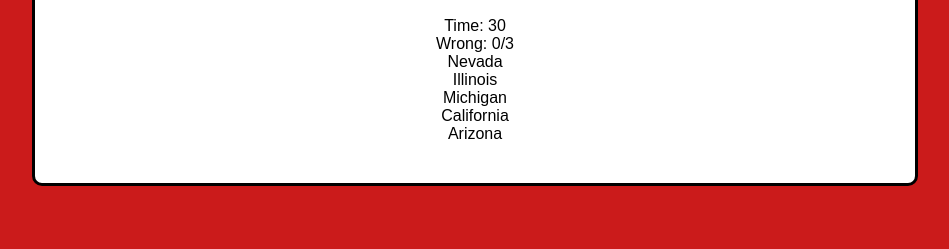
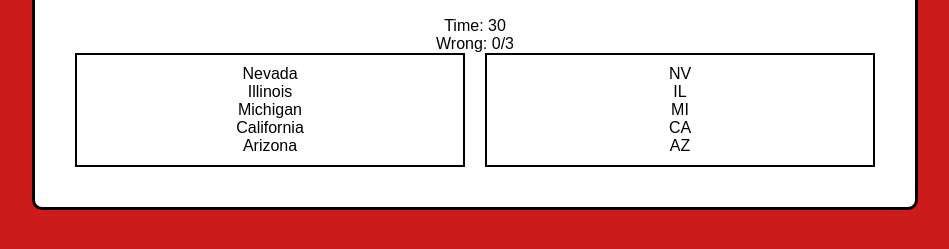
Before and after one commit to veggiebyte/us_geography_matching_game, a plain HTML site: page index.html in a window 1280 px wide. Both pictures are taken after a click on the button "★ State Abbreviations ★". Shown: the part 203-452 px from the top of the page, without its empty margins (165-1114 px from the left). Drawn offline with Linux system fonts and the light colour scheme.

Commit message:
Added right column on game board

```diff
--- a/css/style.css
+++ b/css/style.css
@@ -1,7 +1,3 @@
-#game {
-    display: none;
-}
-
 #results {
     display: none;
 }
@@ -46,3 +42,15 @@ button:hover {
         border-radius: 20px;
 
 }
+
+#left-column,
+#right-column {
+    flex: 1;
+    border: 2px solid black;
+    padding: 10px;
+}
+
+#columns-container {
+    display: flex;
+    gap: 20px;
+}
--- a/index.html
+++ b/index.html
@@ -21,12 +21,14 @@
         <button id="capitals">★ State Capitals ★</button>
     </div>
 
-    <div id="game-board">
-        <div id="timer">Time: 30</div>
-        <div id="errors">Wrong: 0/3</div>
+   <div id="game-board">
+    <div id="timer">Time: 30</div>
+    <div id="errors">Wrong: 0/3</div>
+    <div id="columns-container">
         <div id="left-column"></div>
         <div id="right-column"></div>
     </div>
+</div>
 
     <div id="results-screen">
         <h1 id="results-message">Win or Lose text</h1>
--- a/js/app.js
+++ b/js/app.js
@@ -101,6 +101,18 @@ function render() {
             const leftItem = document.createElement('div');
             leftItem.textContent = state.name;
             leftColumn.appendChild(leftItem);
+
+
+            const rightItem = document.createElement('div');
+            if (selectedCategory === 'abbreviations') {
+                rightItem.textContent = state.abbr;
+
+            } else {
+                rightItem.textContent = state.capital;
+
+            }
+            rightColumn.appendChild(rightItem);
+
         })
 
     } else {
```
